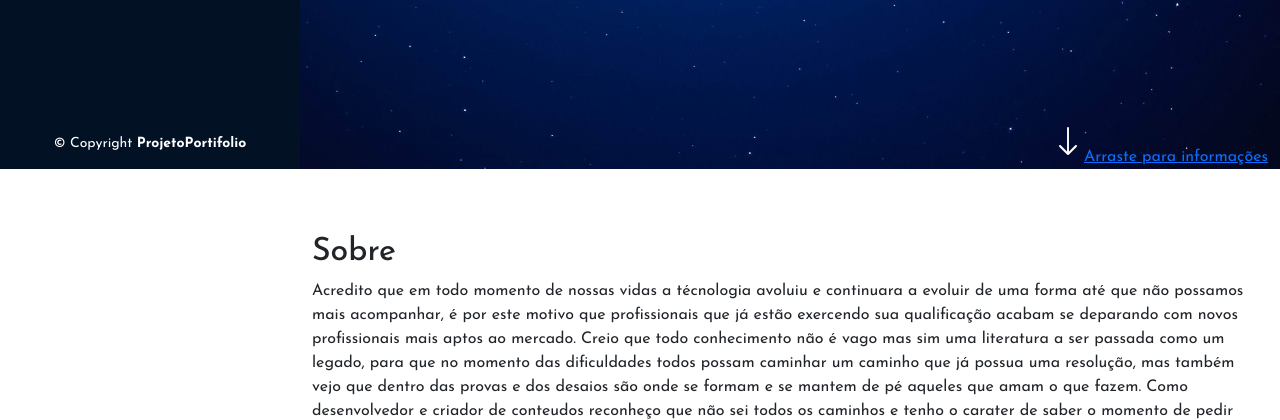
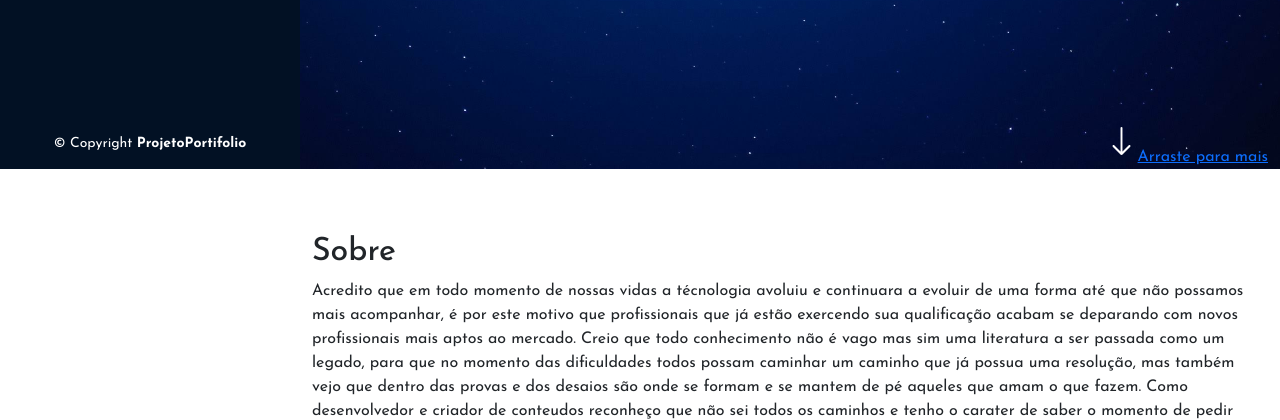
Before and after one commit to mgvictor123456/desafioPortif-lio, a Flask app: page / in a window 1280 px wide. Shown: the part 631-1051 px from the top of the page. Run offline with Flask 2, Linux system fonts and the light colour scheme; some libraries are stand-ins or nearby versions.

Commit message:
atualizado

```diff
--- a/templates/index.html
+++ b/templates/index.html
@@ -68,7 +68,7 @@
                 <div id="arraste" class="d-flex align-items-center">
                     <i class="bi bi-arrow-down text-white pe-2 fs-2" aria-hidden="true"></i>
                 </div>
-                <a href="#sobre">Arraste para informações</a>
+                <a href="#sobre">Arraste para mais</a>
             </div>
 
         </section>
```
